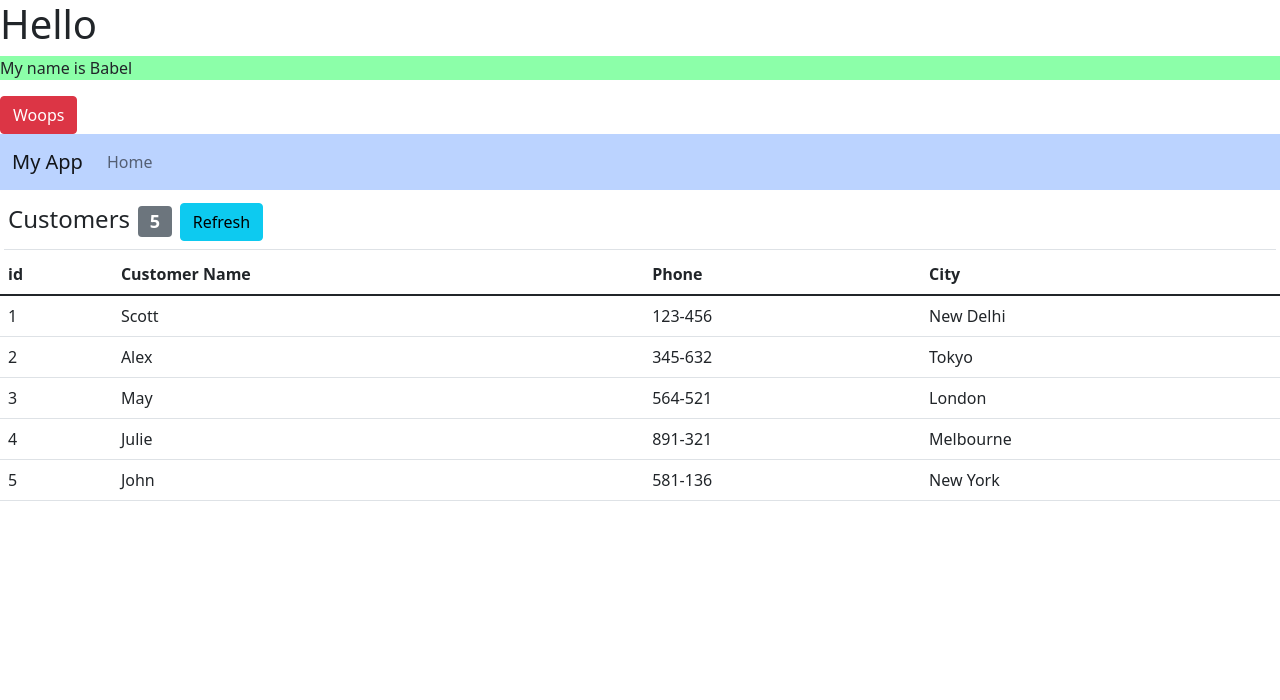
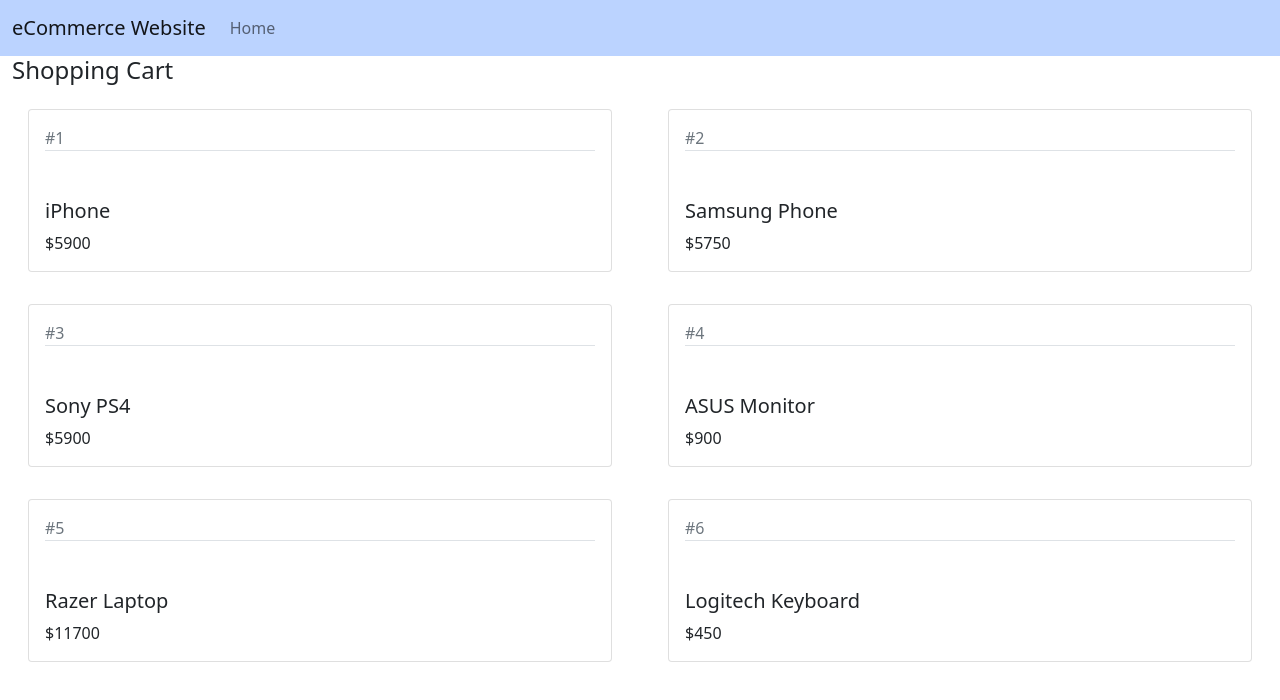
Before and after one commit to JazzPants/ecommerce-app-first, a React (Create React App) app: page / in a window 1280 px wide. Shown: the top 700 px of the page. Built offline with nearby package versions, Linux system fonts and the light colour scheme.

Commit message:
Second Commit

```diff
--- a/public/index.html
+++ b/public/index.html
@@ -24,7 +24,7 @@
       work correctly both with client-side routing and a non-root public URL.
       Learn how to configure a non-root public URL by running `npm run build`.
     -->
-    <title>React App</title>
+    <title>eCommerce Website</title>
   </head>
   <body>
     <noscript>You need to enable JavaScript to run this app.</noscript>
--- a/src/components/MainContent.js
+++ b/src/components/MainContent.js
@@ -8,18 +8,38 @@
       {
         id: 1,
         name: "Scott",
-        phone: "123-456",
+        phone: "",
         address: { city: "New Delhi" },
+        photo: "",
       },
-      { id: 2, name: "Alex", phone: "345-632", address: { city: "Tokyo" } },
-      { id: 3, name: "May", phone: "564-521", address: { city: "London" } },
+      {
+        id: 2,
+        name: "Alex",
+        phone: null,
+        address: { city: "Tokyo" },
+        photo: "https://picsum.photos/id/237/60",
+      },
+      {
+        id: 3,
+        name: "May",
+        phone: "564-521",
+        address: { city: "London" },
+        photo: "https://picsum.photos/id/237/60",
+      },
       {
         id: 4,
         name: "Julie",
         phone: "891-321",
         address: { city: "Melbourne" },
+        photo: "https://picsum.photos/id/237/60",
       },
-      { id: 5, name: "John", phone: "581-136", address: { city: "New York" } },
+      {
+        id: 5,
+        name: "John",
+        phone: "581-136",
+        address: { city: "New York" },
+        photo: "https://picsum.photos/id/237/60",
+      },
     ],
   };
 
@@ -39,23 +59,13 @@
           <thead>
             <tr>
               <th>id</th>
+              <th>Avatar</th>
               <th>Customer Name</th>
               <th>Phone</th>
               <th>City</th>
             </tr>
           </thead>
-          <tbody>
-            {this.state.customers.map((cust) => {
-              return (
-                <tr key={cust.id}>
-                  <td>{cust.id}</td>
-                  <td>{cust.name}</td>
-                  <td>{cust.phone}</td>
-                  <td>{cust.address.city}</td>
-                </tr>
-              );
-            })}
-          </tbody>
+          <tbody>{this.getCustomerRow()}</tbody>
         </table>
       </div>
     );
@@ -67,6 +77,56 @@
       customerCount: 7,
     });
   };
+
+  getPhoneToRender = (phone) => {
+    return phone ? (
+      phone
+    ) : (
+      <div className="bg-warning p-1 text-center">No phone number</div>
+    );
+  };
+
+  getCustomerRow = () => {
+    return this.state.customers.map((cust, index) => {
+      return (
+        <tr key={cust.id}>
+          <td>{cust.id}</td>
+          <td>
+            <img src={cust.photo} alt="Customer Profile Image" />
+            <div>
+              <button
+                className="btn btn-sm btn-secondary"
+                onClick={() => {
+                  this.onChangePictureClick(cust, index);
+                }}
+              >
+                Change Picture
+              </button>
+            </div>
+          </td>
+          <td>{cust.name}</td>
+          <td>{this.getPhoneToRender(cust.phone)}</td>
+          <td>{cust.address.city}</td>
+        </tr>
+      );
+    });
+  };
+
+  //arrow function referring to callback WITH argument
+  onChangePictureClick = (customer, index) => {
+    console.log(customer);
+    console.log(index); //array index
+    let custArr = this.state.customers;
+    custArr[index].photo = "https://picsum.photos/id/55/60";
+    this.setState({ customers: custArr });
+  };
 }
 
+// className={this.customerNameStyle(cust.name)}
+// customerNameStyle = (custName) => {
+//     if (custName.startsWith("S")) return "green-highlight border-left";
+//     else if (custName.startsWith("J")) return "red-highlight border-right";
+//     else return {}; //return blank -> no style
+//   };
+
 export default MainContent;
--- a/src/components/NavBar.js
+++ b/src/components/NavBar.js
@@ -5,13 +5,13 @@
   render() {
     return (
       <React.Fragment>
-        <h1>Hello</h1>
+        {/* <h1>Hello</h1>
         <p className="highlight">My name is Babel</p>
-        <button className="btn btn-danger">Woops</button>
+        <button className="btn btn-danger">Woops</button> */}
         <nav className="navbar navbar-expand-lg navbar-light bg-light navbar-style">
           <div className="container-fluid">
             <a className="navbar-brand" href="/#">
-              My App
+              eCommerce Website
             </a>
 
             <button
--- /dev/null
+++ b/src/components/ProductShow.js
@@ -0,0 +1,20 @@
+import React, { Component } from "react";
+
+class ProductShow extends Component {
+  render() {
+    console.log(this.props);
+    return (
+      <div className="col-lg-6">
+        <div className="card m-3">
+          <div className="card-body">
+            <div className="text-muted">#{this.props.id}</div>
+            <h5 className="pt-5 border-top">{this.props.productName}</h5>
+            <div>${this.props.price}</div>
+          </div>
+        </div>
+      </div>
+    );
+  }
+}
+
+export default ProductShow;
--- a/src/containers/App.js
+++ b/src/containers/App.js
@@ -1,6 +1,7 @@
 import React from "react";
 import MainContent from "../components/MainContent";
 import NavBar from "../components/NavBar";
+import ShoppingCart from "../containers/ShoppingCart";
 // import React, { Component } from "react";
 
 class App extends React.Component {
@@ -8,7 +9,8 @@
     return (
       <React.Fragment>
         <NavBar />
-        <MainContent />
+        {/* <MainContent /> */}
+        <ShoppingCart />
       </React.Fragment>
     );
   }
--- /dev/null
+++ b/src/containers/ShoppingCart.js
@@ -0,0 +1,37 @@
+import React, { Component } from "react";
+import ProductShow from "../components/ProductShow";
+
+class ShoppingCart extends Component {
+  state = {
+    products: [
+      { id: 1, productName: "iPhone", price: 5900, quantity: 1 },
+      { id: 2, productName: "Samsung Phone", price: 5750, quantity: 1 },
+      { id: 3, productName: "Sony PS4", price: 5900, quantity: 2 },
+      { id: 4, productName: "ASUS Monitor", price: 900, quantity: 1 },
+      { id: 5, productName: "Razer Laptop", price: 11700, quantity: 1 },
+      { id: 6, productName: "Logitech Keyboard", price: 450, quantity: 1 },
+    ],
+  };
+
+  render() {
+    return (
+      <div className="container-fluid">
+        <h4>Shopping Cart</h4>
+        <div className="row">
+          {this.state.products.map((product) => {
+            return (
+              <ProductShow
+                key={product.id}
+                id={product.id}
+                productName={product.productName}
+                price={product.price}
+              />
+            );
+          })}
+        </div>
+      </div>
+    );
+  }
+}
+
+export default ShoppingCart;
--- a/src/index.js
+++ b/src/index.js
@@ -4,7 +4,7 @@
 import "popper.js/dist/umd/popper";
 import "bootstrap/dist/js/bootstrap";
 import "bootstrap/dist/css/bootstrap.css";
-import "./styles.css";
+import "./styles.css"; //global css file
 
 import { render } from "react-dom";
 import App from "./containers/App";
--- a/src/styles.css
+++ b/src/styles.css
@@ -5,3 +5,13 @@
 .navbar-style {
   background-color: rgb(187, 211, 255) !important;
 }
+
+.green-highlight {
+  color: green;
+  font-size: 40px;
+}
+
+.red-highlight {
+  color: purple;
+  font-size: 25px;
+}
```
Also changed, not shown: 1 other file (tests, documents, lock files or other folders).
